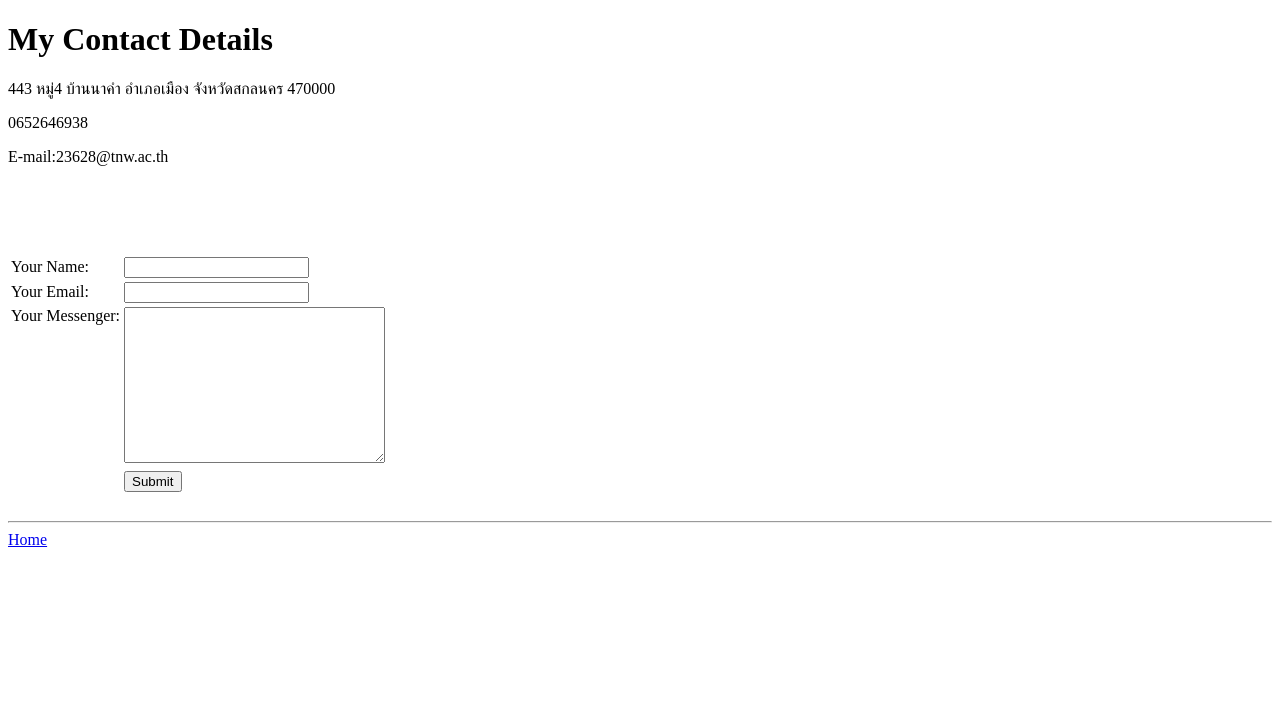
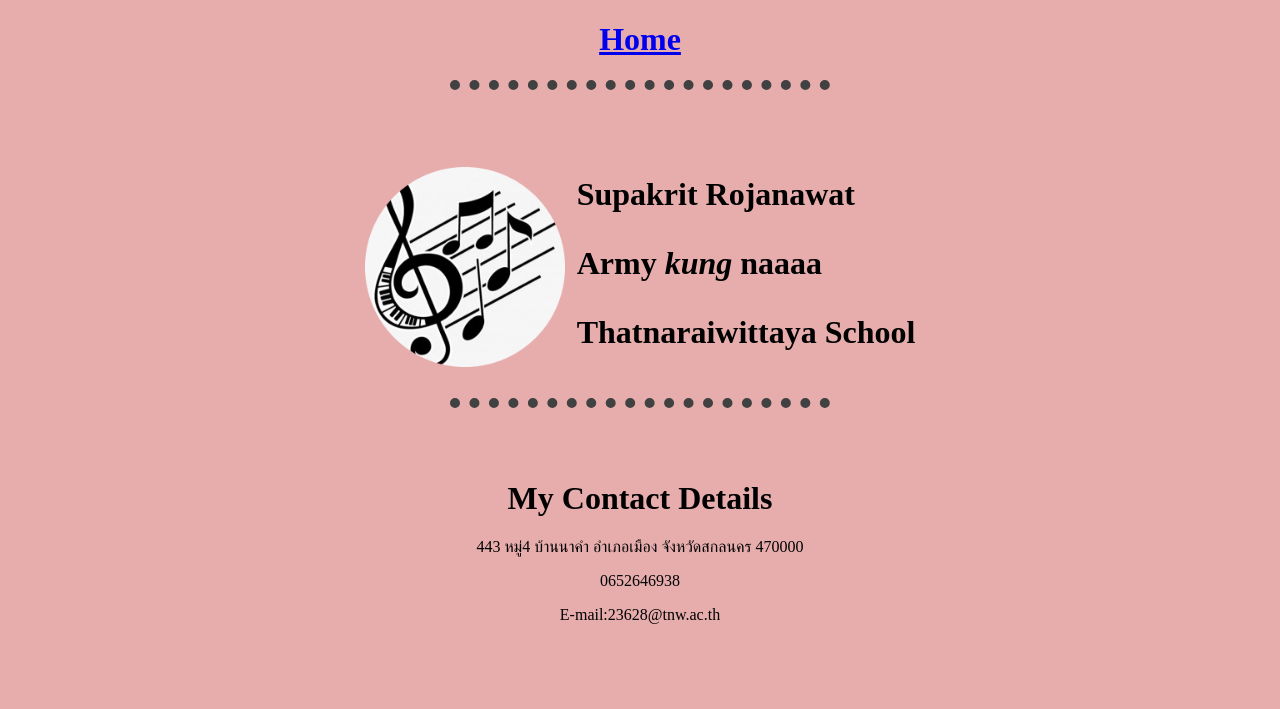
Before and after one commit to Rojanawat/CV2, a plain HTML site: page My Contact Details.html in a window 1280 px wide. Shown: the top 709 px of the page. Drawn offline with Linux system fonts and the light colour scheme.

Commit message:
v3
ตกเเต่งพื้นหลัง ย้านหัวข้อมาอยู่ตรงกลาง

```diff
--- a/My Contact Details.html
+++ b/My Contact Details.html
@@ -1,20 +1,52 @@
 <!DOCTYPE html>
 <html lang="en">
 <head>
+    <h1 align="center"><a href="index.html" target="_blank">Home</a></h1>
+    <hr>
     <meta charset="UTF-8">
     <meta http-equiv="X-UA-Compatible" content="IE=edge">
     <meta name="viewport" content="width=device-width, initial-scale=1.0">
     <title>My Contact Details</title>
+    <style>
+        hr{
+          background-color:#e7adad;;
+          border-style: none;
+          border-top-style: dotted ;
+          border-color: rgb(65, 65, 65);
+          border-width: 10px;
+          height: 50px;
+          width: 30%;
+
+        }
+
+        img{
+          height: 200px;
+
+
+        }
+
+
+      </style>
 </head>
-<body>
-    <h1>My Contact Details</h1>
-    <p>443 หมู่4 บ้านนาคำ อำเภอเมือง จังหวัดสกลนคร 470000</p>
-    <P>0652646938</P>
-    <p>E-mail:23628@tnw.ac.th</p>
+<body style="background-color:#e7adad;" >
+    <table cellpadding="5px" align="center">
+        <tr>
+          <td> <img src="music-circle.png" ></td>
+          <td> <h1>Supakrit Rojanawat<h1>
+            <p>Army <em><strong>kung</strong></em> naaaa</p>
+            <p>Thatnaraiwittaya School</p>
+        </tr>
+      </table>
+      <hr>
+
+    <h1 align="center">My Contact Details</h1>
+    <p  align="center">443 หมู่4 บ้านนาคำ อำเภอเมือง จังหวัดสกลนคร 470000</p>
+    <P  align="center">0652646938</P>
+    <p  align="center">E-mail:23628@tnw.ac.th</p>
 
     <form class="" action="mailto:armykung2415@gmail.com" method="post" enctype="text/plain">
 
-        <table >
+        <table align="center">
             <tr>
                 <td><label for="yourname">Your Name: </label></td>
                 <td><input type="text" name="yourname"></td>
@@ -42,8 +74,6 @@
 
     </form>
     <br>
-    <hr>
-    <a href="index.html">Home</a>
 
 
 
```
Also changed, not shown: index.html (+30 -5 lines).
